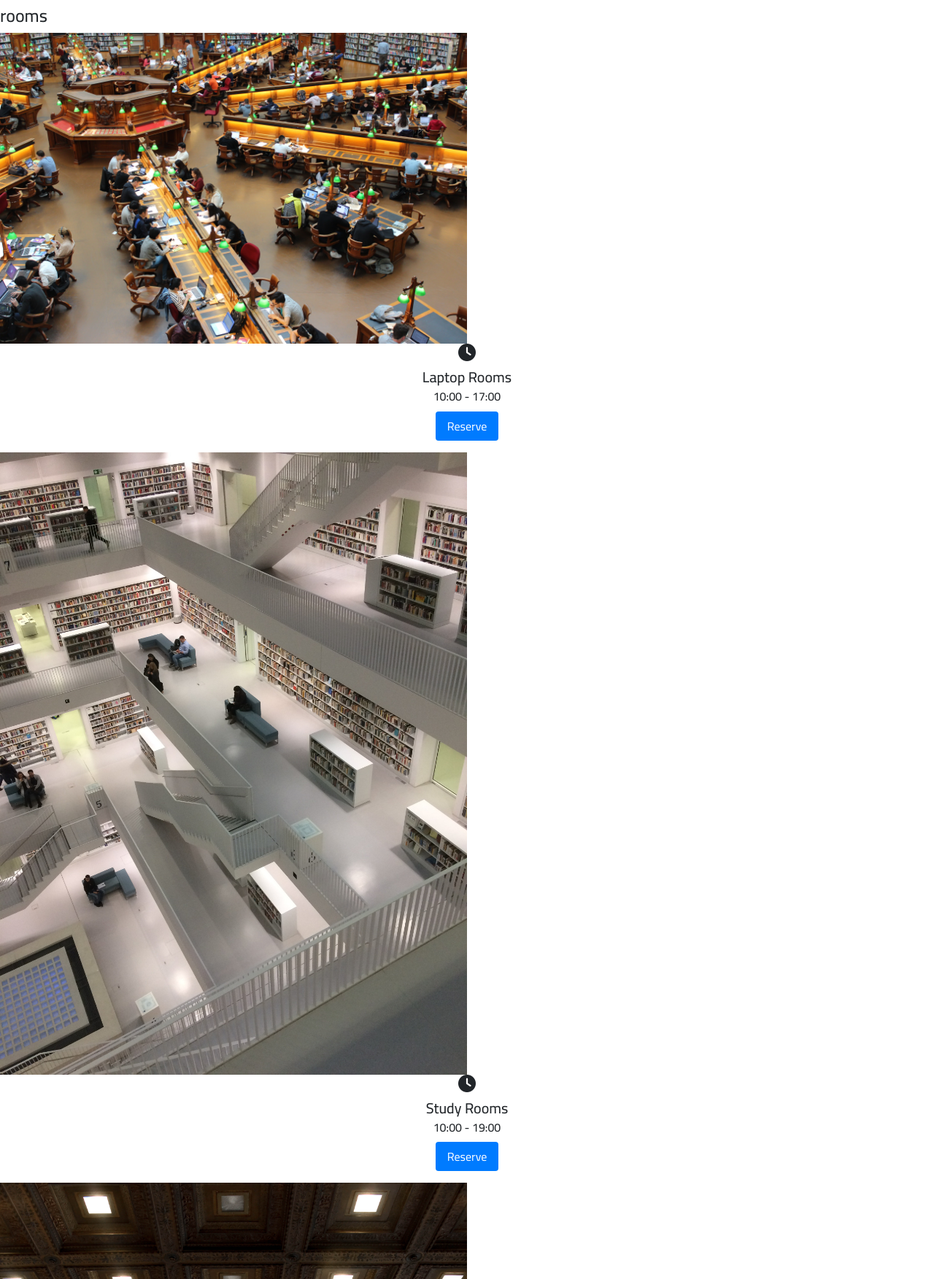
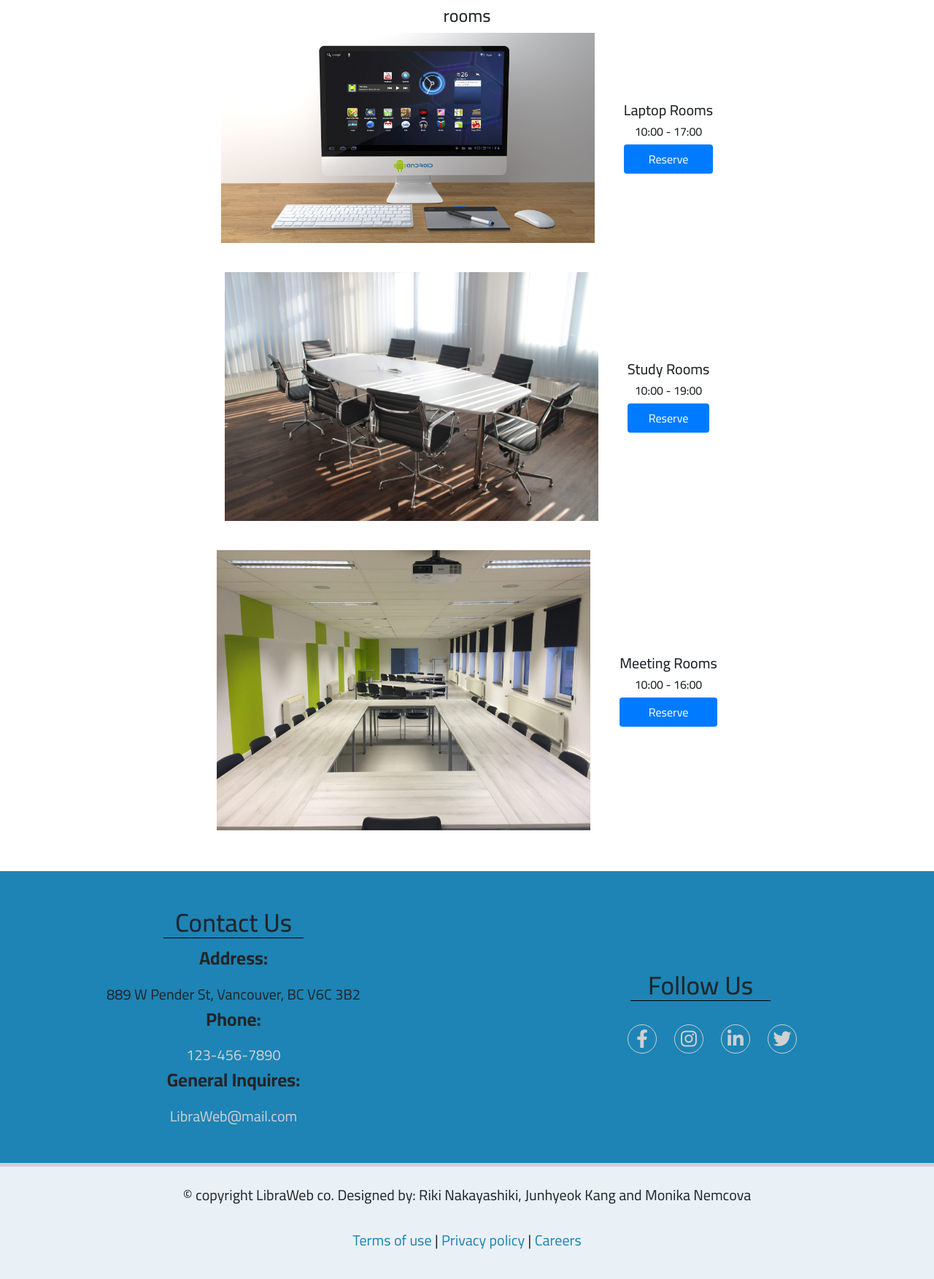
Before and after one commit to riki-nakayashiki/LibraWeb, a PHP site: page /room.php in a window 1280 px wide. Shown: the part 232-1985 px from the top of the page at 73% size. Run offline with PHP 8.4, Linux system fonts and the light colour scheme; some libraries are stand-ins or nearby versions.

Commit message:
3-roomsPage-make connection between room and reservation page

```diff
--- a/css/style.css
+++ b/css/style.css
@@ -156,6 +156,7 @@ body main {
   .room {
     display: flex;
     flex-direction: column;
+    text-align: center;
   }
   .room h2 {
     font-size: 24px;
@@ -163,26 +164,38 @@ body main {
   .room .slides {
     display: flex;
     flex-direction: column;
+    row-gap: 3vh;
+    display: flex;
+    justify-content: center;
+    align-items: center;
+  }
+  .room .slides figure {
+    display: flex;
+    -moz-column-gap: 5vh;
+         column-gap: 5vh;
+    display: flex;
+    justify-content: center;
+    align-items: center;
+    height: 100%;
   }
   .room .slides figure img {
-    width: 50%;
-    height: 30%;
+    width: 40%;
+    height: 100%;
   }
   .room .slides figure figcaption {
+    display: flex;
+    flex-direction: column;
     text-align: center;
   }
   .room .slides figure figcaption i {
     display: block;
     font-size: 24px;
-    margin-bottom: 10px;
   }
   .room .slides figure figcaption h5 {
     font-size: 20px;
-    margin-bottom: 5px;
   }
   .room .slides figure figcaption h6 {
     font-size: 16px;
-    margin-bottom: 10px;
   }
   .room .slides figure figcaption a {
     display: inline-block;
--- a/inc/Page.class.php
+++ b/inc/Page.class.php
@@ -317,17 +317,17 @@ class Page
     public static function roomRow(): string {
         $images = array(
             array(
-                'src' => "./img/labtop.jpg",
+                'src' => "./img/pc.jpg",
                 'caption' => "10:00 - 17:00",
                 'title' => "Laptop Rooms"
             ),
             array(
-                'src' => "./img/library.jpg",
+                'src' => "./img/study.jpg",
                 'caption' => "10:00 - 19:00",
                 'title' => "Study Rooms"
             ),
             array(
-                'src' => "./img/meeting.jpg",
+                'src' => "./img/meet.jpg",
                 'caption' => "10:00 - 16:00",
                 'title' => "Meeting Rooms"
             )
@@ -343,7 +343,6 @@ class Page
                 <figure>
                     <img src="'. $image['src'] .'">
                     <figcaption>
-                        <i class="fa-solid fa-clock"></i>
                         <h5>'. $image['title'] .'</h5>
                         <h6>'. $image['caption'] .'</h6>
                         <a href="reservation.php?purpose='. $image['title'] .'">Reserve</a>
@@ -360,7 +359,10 @@ class Page
     }
 
     public static function createReservationPage($purpose) {
-        $rooms = RoomDAO::getRoomByPurpose($purpose);
+        $lowercasePurpose = strtolower($purpose);
+        // var_dump($lowercasePurpose);
+        $rooms = RoomDAO::getRoomByPurpose($lowercasePurpose);
+
 
         $page = '<h2>Reservation</h2>';
 
--- a/inc/Utilities/DAO/RoomDAO.class.php
+++ b/inc/Utilities/DAO/RoomDAO.class.php
@@ -65,9 +65,9 @@ class RoomDAO {
     }
 
     public static function getRoomByPurpose(string $purpose) {
-        $sql = "SELECT * FROM rooms WHERE purpose LIKE :purpose";
+        $sql = "SELECT * FROM rooms WHERE purpose = :purpose";
         self::$db->query($sql);
-        self::$db->bind(':purpose', $purpose . '%');
+        self::$db->bind(':purpose',$purpose);
         self::$db->execute();
         return self::$db->resultSet();
     }
--- a/room.php
+++ b/room.php
@@ -13,9 +13,11 @@ echo Page::pageBanner();
 echo Page::roomRow();
 if (isset($_GET['purpose'])) {
     $purpose = $_GET['purpose'];
-    echo Page::createReservationPage($purpose);
-} else {
-    echo '<p>Please select a purpose to view available rooms for reservation.</p>';
+    $splitPurpose = explode(' ', $purpose);
+    $redirectUrl = "reservation.php?purpose=" . urlencode($splitPurpose[0]);
+    echo "<script>window.location.href='$redirectUrl';</script>";
+    exit();
 }
+
 echo Page::pageFooter();
 echo Page::pageEnd();
--- a/scss/devices/_mobile.scss
+++ b/scss/devices/_mobile.scss
@@ -160,9 +160,12 @@ body {
       }
     }
   }
+
+  //   room row
   .room {
     display: flex;
     flex-direction: column;
+    text-align: center;
     h2 {
       font-size: 24px;
     }
@@ -170,29 +173,35 @@ body {
     .slides {
       display: flex;
       flex-direction: column;
+      row-gap: 3vh;
+      @include MakeCenter;
+
       figure {
+        display: flex;
+        column-gap: 5vh;
+        @include MakeCenter;
+        height: 100%;
         img {
-          width: 50%;
-          height: 30%;
+          width: 40%;
+          height: 100%;
         }
 
         figcaption {
+          display: flex;
+          flex-direction: column;
           text-align: center;
 
           i {
             display: block;
             font-size: 24px;
-            margin-bottom: 10px;
           }
 
           h5 {
             font-size: 20px;
-            margin-bottom: 5px;
           }
 
           h6 {
             font-size: 16px;
-            margin-bottom: 10px;
           }
 
           a {
```
Also changed, not shown: reservation.php (+5 -3 lines), css/style.min.css, img/meet.jpg (added), img/pc.jpg (added), img/study.jpg (added), 2 other files.
